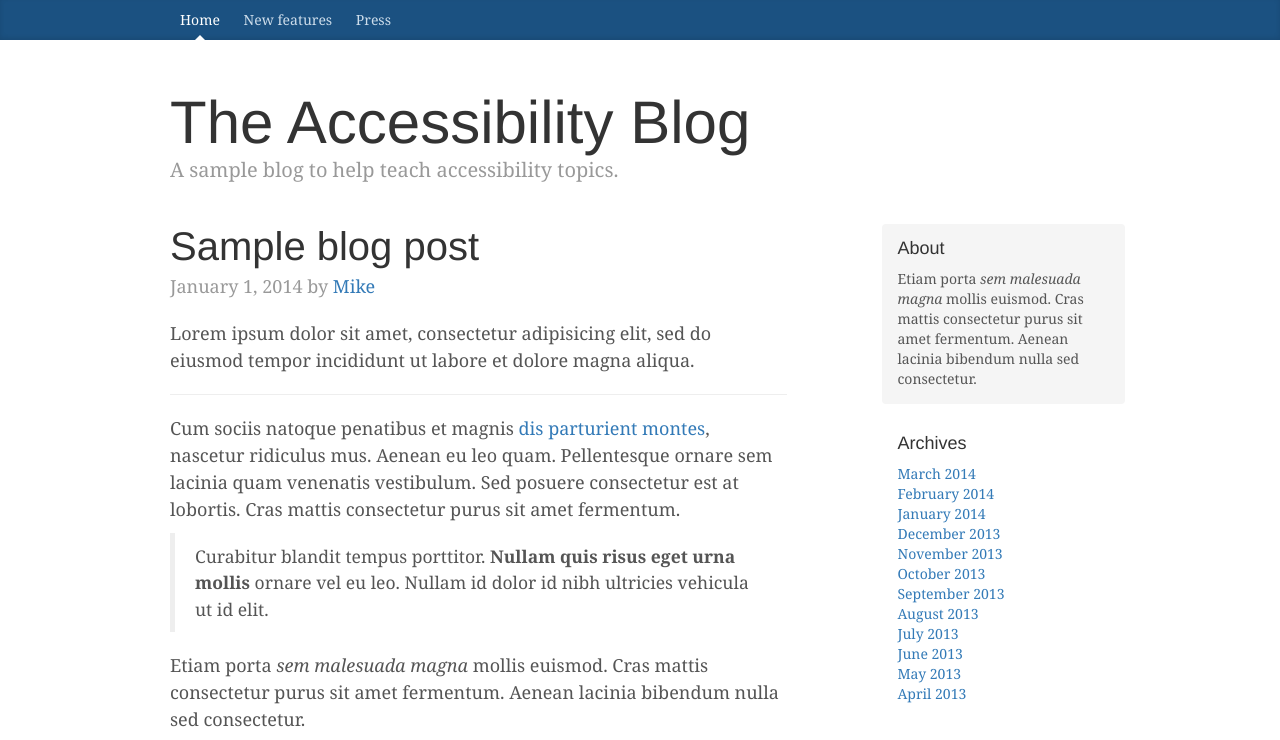
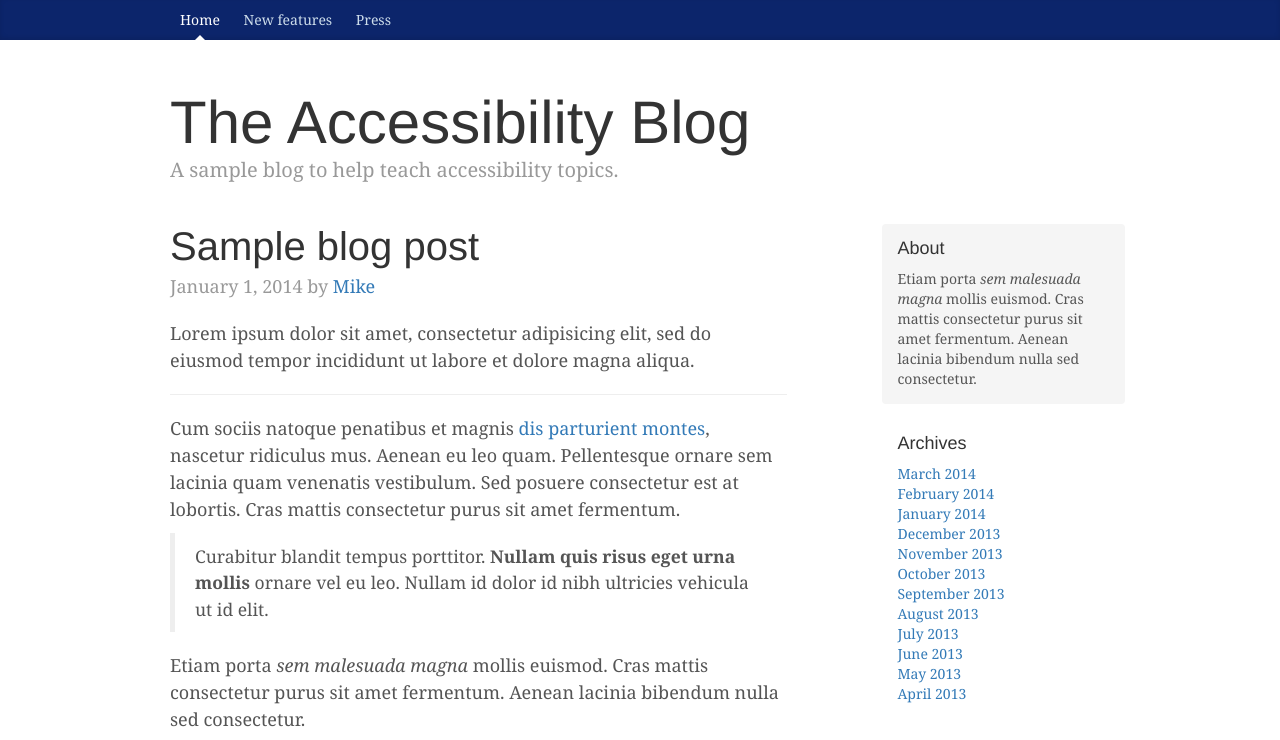
Before and after one commit to rahulatrkm/rahulatrkm.github.io, a plain HTML site: page 03-contrast-audit/index.html in a window 1280 px wide. Shown: the top 740 px of the page. Drawn offline with nearby package versions, Linux system fonts and the light colour scheme.

Commit message:
Changed the color

```diff
--- a/03-contrast-audit/blog.css
+++ b/03-contrast-audit/blog.css
@@ -36,7 +36,7 @@ h6, .h6 {
  */
 
 .blog-masthead {
-  background-color: #1b5181;
+  background-color: #0c256b;
   -webkit-box-shadow: inset 0 -2px 5px rgba(0,0,0,.1);
           box-shadow: inset 0 -2px 5px rgba(0,0,0,.1);
 }
```
